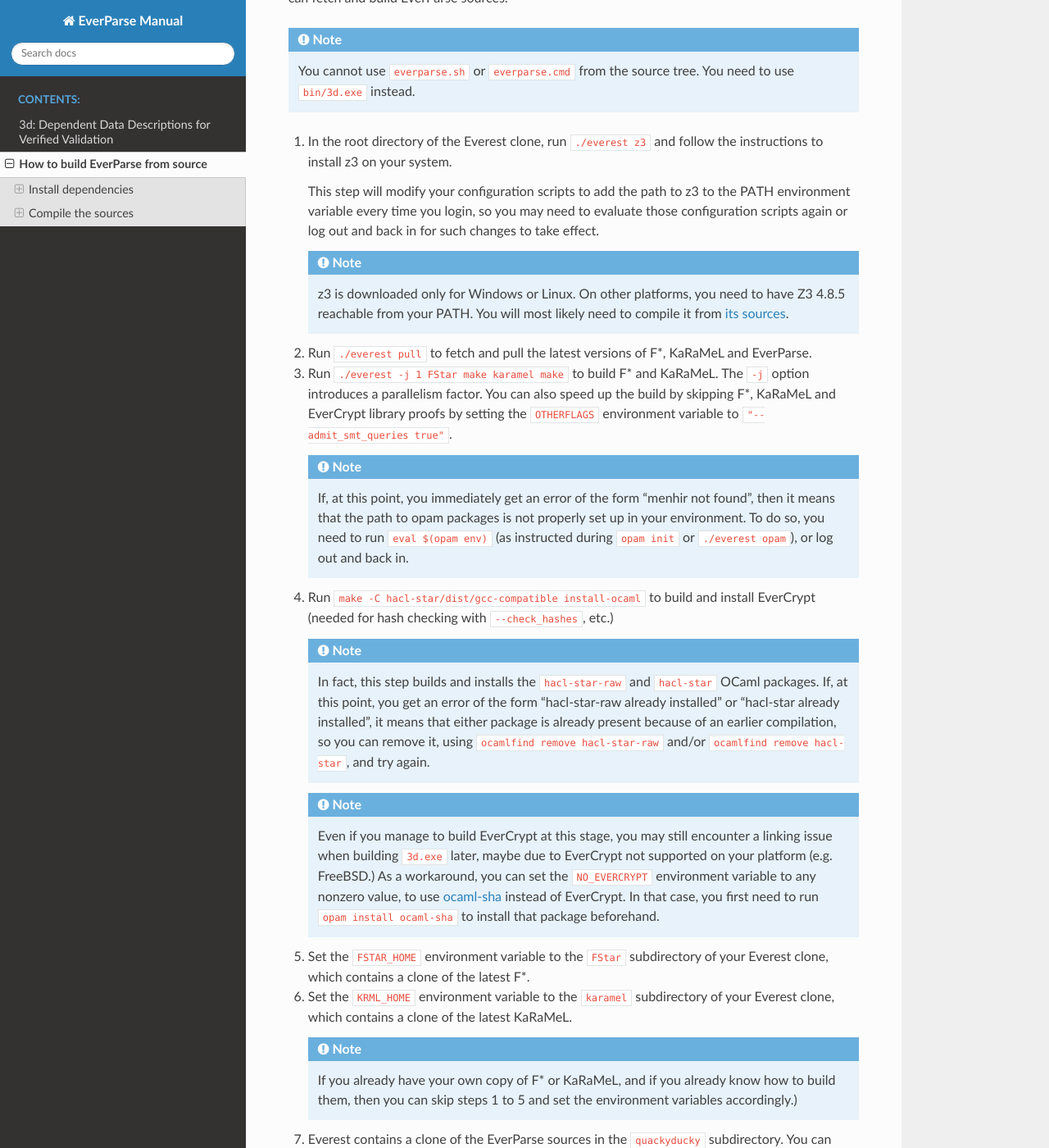
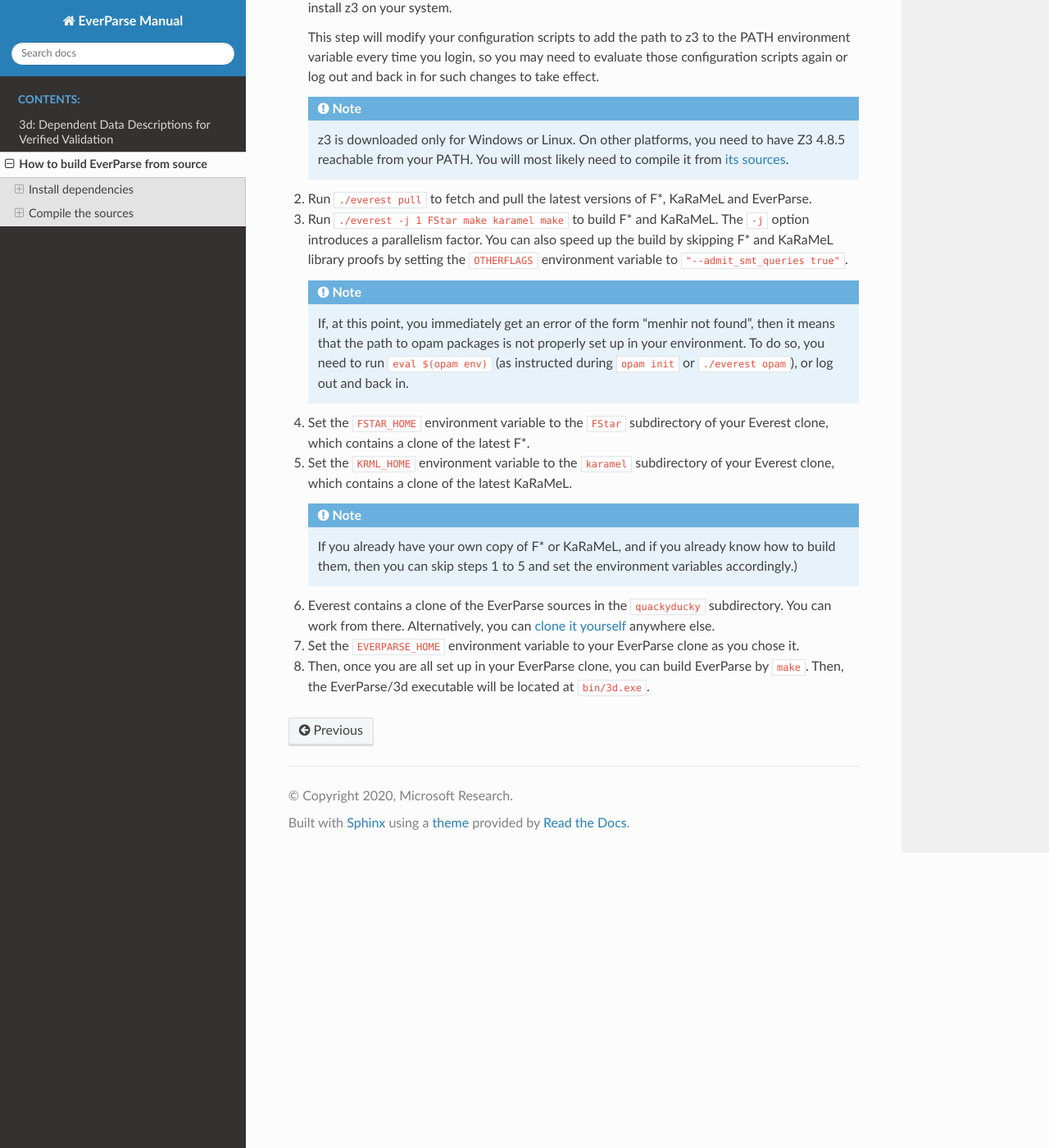
Before and after one commit to project-everest/project-everest.github.io, a Jekyll site: the page everparse/build.html, which Jekyll copies as it is, in a window 1280 px wide and 1400 px high, scrolled down 3141 px. Shown: the whole window at 82% size. Built offline with Jekyll 4.4.1, drawn with Linux system fonts in a browser that asks for light colours; some of the changed text lies outside the part shown.

Commit message:
[CI] Refresh EverParse doc

```diff
--- a/everparse/build.html
+++ b/everparse/build.html
@@ -211,21 +211,11 @@ had downloaded and extracted a binary package archive from the
 releases page.</p>
 <p>This process is fully automatic. In particular, it automatically
 downloads a binary release of z3, and downloads and builds F*,
-KaRaMeL and EverCrypt.</p>
+and KaRaMeL.</p>
 <div class="admonition note">
 <p class="first admonition-title">Note</p>
 <p class="last">z3 is downloaded only for Windows or Linux. On other platforms, you need to have Z3 4.8.5
 reachable from your PATH. You will most likely need to compile it from <a class="reference external" href="https://github.com/z3prover/z3/tree/Z3-4.8.5">its sources</a>.</p>
-</div>
-<div class="admonition note">
-<p class="first admonition-title">Note</p>
-<p class="last">If you encounter a linking issue when building <code class="docutils literal notranslate"><span class="pre">3d.exe</span></code>,
-then it may be due to EverCrypt not supported on your platform
-(e.g. FreeBSD.) As a workaround, you can set the
-<code class="docutils literal notranslate"><span class="pre">NO_EVERCRYPT</span></code> environment variable to any nonzero value, to
-use <a class="reference external" href="https://opam.ocaml.org/packages/sha/">ocaml-sha</a>
-instead of EverCrypt. In that case, <code class="docutils literal notranslate"><span class="pre">ocaml-sha</span></code> will be
-automatically installed while building EverParse.</p>
 </div>
 </li>
 <li><p class="first"><code class="docutils literal notranslate"><span class="pre">make</span> <span class="pre">package</span></code></p>
@@ -276,7 +266,7 @@ KaRaMeL and EverParse.</p>
 <li><p class="first">Run <code class="docutils literal notranslate"><span class="pre">./everest</span> <span class="pre">-j</span> <span class="pre">1</span> <span class="pre">FStar</span> <span class="pre">make</span> <span class="pre">karamel</span> <span class="pre">make</span></code> to
 build F* and KaRaMeL. The <code class="docutils literal notranslate"><span class="pre">-j</span></code> option introduces a
 parallelism factor. You can also speed up the build by skipping
-F*, KaRaMeL and EverCrypt library proofs by setting the
+F* and KaRaMeL library proofs by setting the
 <code class="docutils literal notranslate"><span class="pre">OTHERFLAGS</span></code> environment variable to <code class="docutils literal notranslate"><span class="pre">&quot;--admit_smt_queries</span>
 <span class="pre">true&quot;</span></code>.</p>
 <div class="admonition note">
@@ -286,31 +276,6 @@ F*, KaRaMeL and EverCrypt library proofs by setting the
 is not properly set up in your environment. To do so, you need
 to run <code class="docutils literal notranslate"><span class="pre">eval</span> <span class="pre">$(opam</span> <span class="pre">env)</span></code> (as instructed during <code class="docutils literal notranslate"><span class="pre">opam</span> <span class="pre">init</span></code>
 or <code class="docutils literal notranslate"><span class="pre">./everest</span> <span class="pre">opam</span></code>), or log out and back in.</p>
-</div>
-</li>
-<li><p class="first">Run <code class="docutils literal notranslate"><span class="pre">make</span> <span class="pre">-C</span> <span class="pre">hacl-star/dist/gcc-compatible</span> <span class="pre">install-ocaml</span></code> to
-build and install EverCrypt (needed for hash checking with
-<code class="docutils literal notranslate"><span class="pre">--check_hashes</span></code>, etc.)</p>
-<div class="admonition note">
-<p class="first admonition-title">Note</p>
-<p class="last">In fact, this step builds and installs the <code class="docutils literal notranslate"><span class="pre">hacl-star-raw</span></code> and
-<code class="docutils literal notranslate"><span class="pre">hacl-star</span></code> OCaml packages. If, at this point, you get an
-error of the form “hacl-star-raw already installed” or
-“hacl-star already installed”, it means that either package is
-already present because of an earlier compilation, so you can
-remove it, using <code class="docutils literal notranslate"><span class="pre">ocamlfind</span> <span class="pre">remove</span> <span class="pre">hacl-star-raw</span></code>
-and/or <code class="docutils literal notranslate"><span class="pre">ocamlfind</span> <span class="pre">remove</span> <span class="pre">hacl-star</span></code>, and try again.</p>
-</div>
-<div class="admonition note">
-<p class="first admonition-title">Note</p>
-<p class="last">Even if you manage to build EverCrypt at this stage, you may
-still encounter a linking issue when building <code class="docutils literal notranslate"><span class="pre">3d.exe</span></code> later,
-maybe due to EverCrypt not supported on your platform
-(e.g. FreeBSD.) As a workaround, you can set the
-<code class="docutils literal notranslate"><span class="pre">NO_EVERCRYPT</span></code> environment variable to any nonzero value, to
-use <a class="reference external" href="https://opam.ocaml.org/packages/sha/">ocaml-sha</a> instead
-of EverCrypt. In that case, you first need to run <code class="docutils literal notranslate"><span class="pre">opam</span> <span class="pre">install</span>
-<span class="pre">ocaml-sha</span></code> to install that package beforehand.</p>
 </div>
 </li>
 <li><p class="first">Set the <code class="docutils literal notranslate"><span class="pre">FSTAR_HOME</span></code> environment variable to the <code class="docutils literal notranslate"><span class="pre">FStar</span></code>
```
Also changed, not shown: everparse/_sources/build.rst.txt (+7 -43 lines), everparse/searchindex.js.
